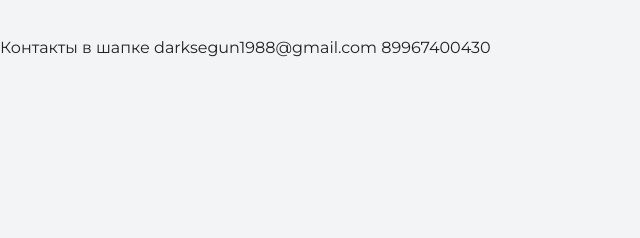
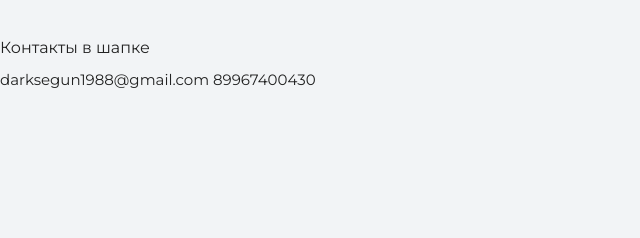
Before and after one commit to MasterKho/new-project, a plain HTML site: page index.html in a window 1280 px wide. Shown: the top 238 px of the page, without its empty margins (0-640 px from the left). Drawn offline with nearby package versions, Linux system fonts and the light colour scheme.

Commit message:
add class

```diff
--- a/index.html
+++ b/index.html
@@ -12,7 +12,7 @@
     <header class="page-header">
       <div class="container-header">
       Контакты в шапке
-      darksegun1988@gmail.com 89967400430<br>
+      <div class="email-phon"> darksegun1988@gmail.com 89967400430<br>
     </div>
     </header>
 
--- a/style.css
+++ b/style.css
@@ -192,3 +192,6 @@ body {
   padding-left: 25px;
   background-image: url("img/icon-phone-footer.svg");
 }
+.email-phon {
+  font-size: 15px;
+}
```
